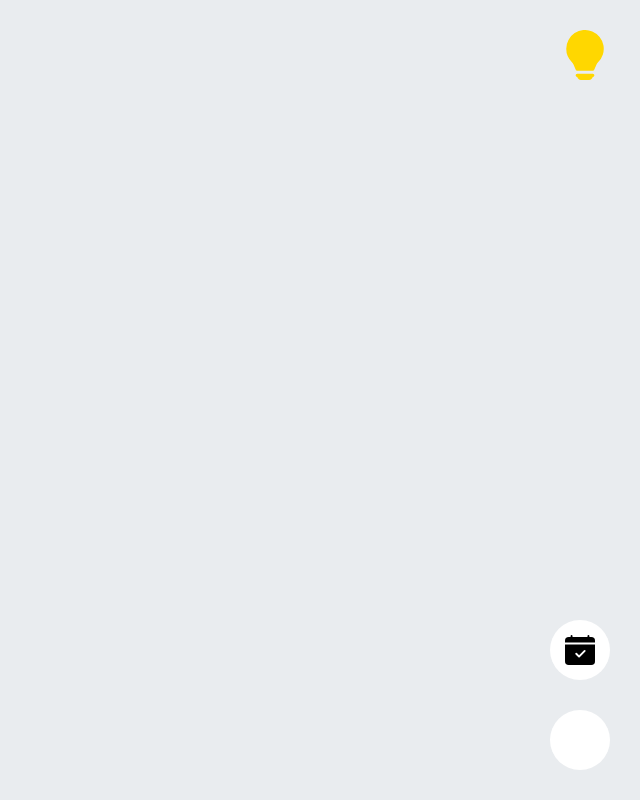
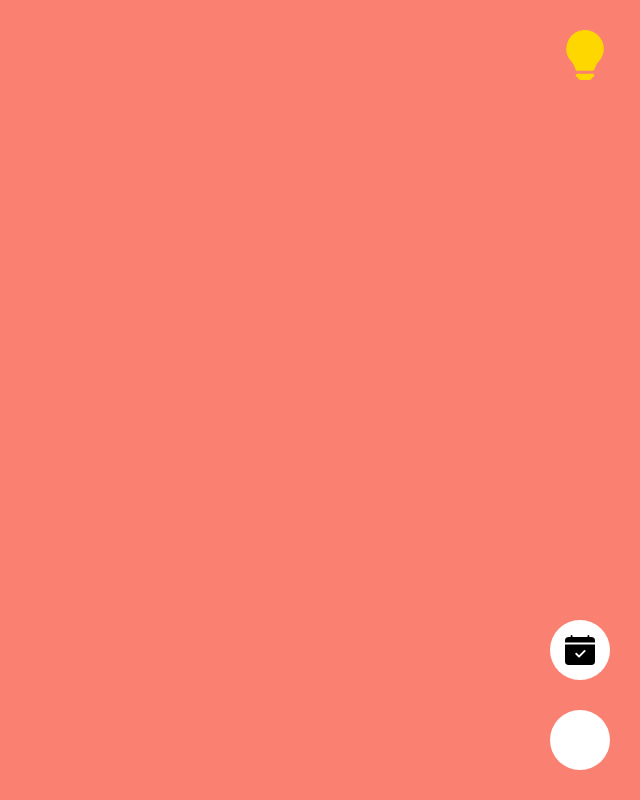
Before and after one commit to rhdmswls12/the-moon, a React (Create React App) app: page / in a window 1280 px wide. Shown: the whole page, without its empty margins (640-1280 px from the left). Built offline with nearby package versions, Linux system fonts and the light colour scheme; some icons are missing.

Commit message:
ThemeProvider 적용

```diff
--- a/src/App.js
+++ b/src/App.js
@@ -1,20 +1,40 @@
 import './App.css';
-import styled from 'styled-components';
+import styled, {createGlobalStyle, ThemeProvider} from 'styled-components'
 import Main from './component/Main';
 import TodoTemplate from './component/TodoTemplate';
 import DiaryTemplate from './component/DiaryTemplate';
 import {TodoProvider} from './TodoContext';
 import {Routes, Route, Link} from 'react-router-dom';
+import { sunriseTheme, dayTheme, sunsetTheme, nightTheme } from './theme';
+import { useState } from 'react';
 
+const GlobalStyle = createGlobalStyle`
+  body {
+    background-color: ${props => props.theme.bgColor};
+    color: ${props => props.theme.textColor};
+  }
+`
 function App() {
+  const [modes, setMode] = useState([sunriseTheme, dayTheme, sunsetTheme, nightTheme ])
+  const toggleMode = () => {
+    let copy = [...modes]
+    copy.push(modes[0])
+    copy.splice(0, 1)
+    console.log(copy)
+    setMode(copy)
+  }
+
   return ( // App 내부를 Provider로 감싸서 하위의 모든 요소들이 context를 공유할 수 있도록 함.
     <div className="App">
       <TodoProvider>
-      <Routes>
-        <Route path="/" element={<Main />} />
-        <Route path="/todo" element={<TodoTemplate />} />
-        <Route path="/diary" element={<DiaryTemplate />} />
-      </Routes>
+        <ThemeProvider theme={modes[0]}>
+          <GlobalStyle></GlobalStyle>
+          <Routes>
+            <Route path="/" element={<Main toggleMode={toggleMode}/>} />
+            <Route path="/todo" element={<TodoTemplate />} />
+            <Route path="/diary" element={<DiaryTemplate />} />
+          </Routes>
+        </ThemeProvider>
       </TodoProvider>
 
     </div>
--- a/src/TodoContext.js
+++ b/src/TodoContext.js
@@ -20,6 +20,28 @@ const initialTodos = [
     id: 4,
     text: '기능 구현하기',
     done: false
+  }
+]
+const backgroundModes = [
+  {
+    mode: 'sunrise',
+    bgColor: '#FA8072',
+    textColor: '#ccc'
+  },
+  {
+    mode: 'day',
+    bgColor: '#f8f7f4',
+    textColor: '#31302e'
+  },
+  {
+    mode: 'sunset',
+    bgColor: 'FF4500',
+    textColor: '#31302e'
+  },
+  {
+    mode: 'night',
+    bgColor: '#1e1e22',
+    textColor: '#ccc'
   }
 ]
 
@@ -54,7 +76,9 @@ export function TodoProvider({children}) {
     <TodoStateContext.Provider value={state}>
       <TodoDispatchContext.Provider value={dispatch}>
         <TodoNextIdContext.Provider value={nextId}>
-          {children}
+          <ThemeContext.Provider value={backgroundModes}>
+            {children}
+          </ThemeContext.Provider>
         </TodoNextIdContext.Provider>
       </TodoDispatchContext.Provider>
     </TodoStateContext.Provider>
@@ -83,7 +107,13 @@ export function useTodoNextId() {
   }
   return context
 }
-
+export function useTheme() {
+  const context = useContext(ThemeContext)
+  if (!context) {
+    throw new Error('Cannot find TodoProvider')
+  }
+  return context
+}
 
 export const lightTheme = {
   bgColor: '#f8f7f4',
--- a/src/component/DiaryTemplate.js
+++ b/src/component/DiaryTemplate.js
@@ -2,13 +2,7 @@ import styled from "styled-components";
 import {BsFillBookmarkFill} from 'react-icons/bs'
 import DiaryHead from "./DiaryHead";
 import DiaryCreate from "./DiaryCreate";
-import {createGlobalStyle} from 'styled-components';
 
-const GlobalStyle = createGlobalStyle`
-  body {
-    background: #e9ecef;
-  }
-`
 const DiaryTemplateBlock = styled.div`
   width: 512px;
   height: 768px;
@@ -44,7 +38,6 @@ const BookMark = styled.div`
 export default function DiaryTemplate() {
   return (
     <>
-      <GlobalStyle></GlobalStyle>
       <DiaryTemplateBlock>
         <BookMark>
           <BsFillBookmarkFill/>
--- a/src/component/Main.js
+++ b/src/component/Main.js
@@ -1,14 +1,13 @@
 import styled from "styled-components";
-import {createGlobalStyle} from 'styled-components';
 import {BsFillSunFill, BsFillLightbulbFill, BsFillCalendarCheckFill} from 'react-icons/bs'
 import { Link } from "react-router-dom";
 import {FaPenNib} from 'react-icons/fa6'
 
-const GlobalStyle = createGlobalStyle`
-  body {
-    background: #e9ecef;
-  }
-`
+// const GlobalStyle = createGlobalStyle`
+//   body {
+//     background: #e9ecef;
+//   }
+// `
 const Light = styled.div`
   font-size: 50px;
   position: absolute;
@@ -60,11 +59,10 @@ const DiaryIcon = styled.button`
     cursor: pointer;
   }
 `
-export default function Main() {
+export default function Main({ toggleMode}) {
   return (
     <>
-      <GlobalStyle></GlobalStyle>
-      <Light>
+      <Light onClick={toggleMode}>
         <BsFillLightbulbFill />
       </Light>
       <Link to="/todo">
--- a/src/component/TodoList.js
+++ b/src/component/TodoList.js
@@ -1,13 +1,7 @@
 import styled from "styled-components";
 import TodoItem from "./TodoItem";
-import {createGlobalStyle} from 'styled-components';
 import { useTodoState } from "../TodoContext";
 
-const GlobalStyle = createGlobalStyle`
-  body {
-    background: #e9ecef;
-  }
-`
 
 const TodoListBlock = styled.div`
   flex: 1;
@@ -19,7 +13,6 @@ export default function TodoList() {
 
   return (
   <>
-    <GlobalStyle></GlobalStyle>
     <TodoListBlock>
     {todos.map(todo => (
       <TodoItem
--- /dev/null
+++ b/src/theme.js
@@ -0,0 +1,23 @@
+export const sunriseTheme = {
+  bgColor: '#FA8072',
+  textColor: '#ccc'
+}
+export const dayTheme = {
+  bgColor: '#f8f7f4',
+  textColor: '#31302e'
+}
+export const sunsetTheme = {
+  bgColor: '#FF4500',
+  textColor: '#31302e'
+}
+export const nightTheme = {
+  bgColor: '#1e1e22',
+  textColor: '#ccc'
+}
+export const theme = {
+  dayTheme,
+  sunriseTheme,
+  sunsetTheme,
+  nightTheme
+}
+export default theme;
```
